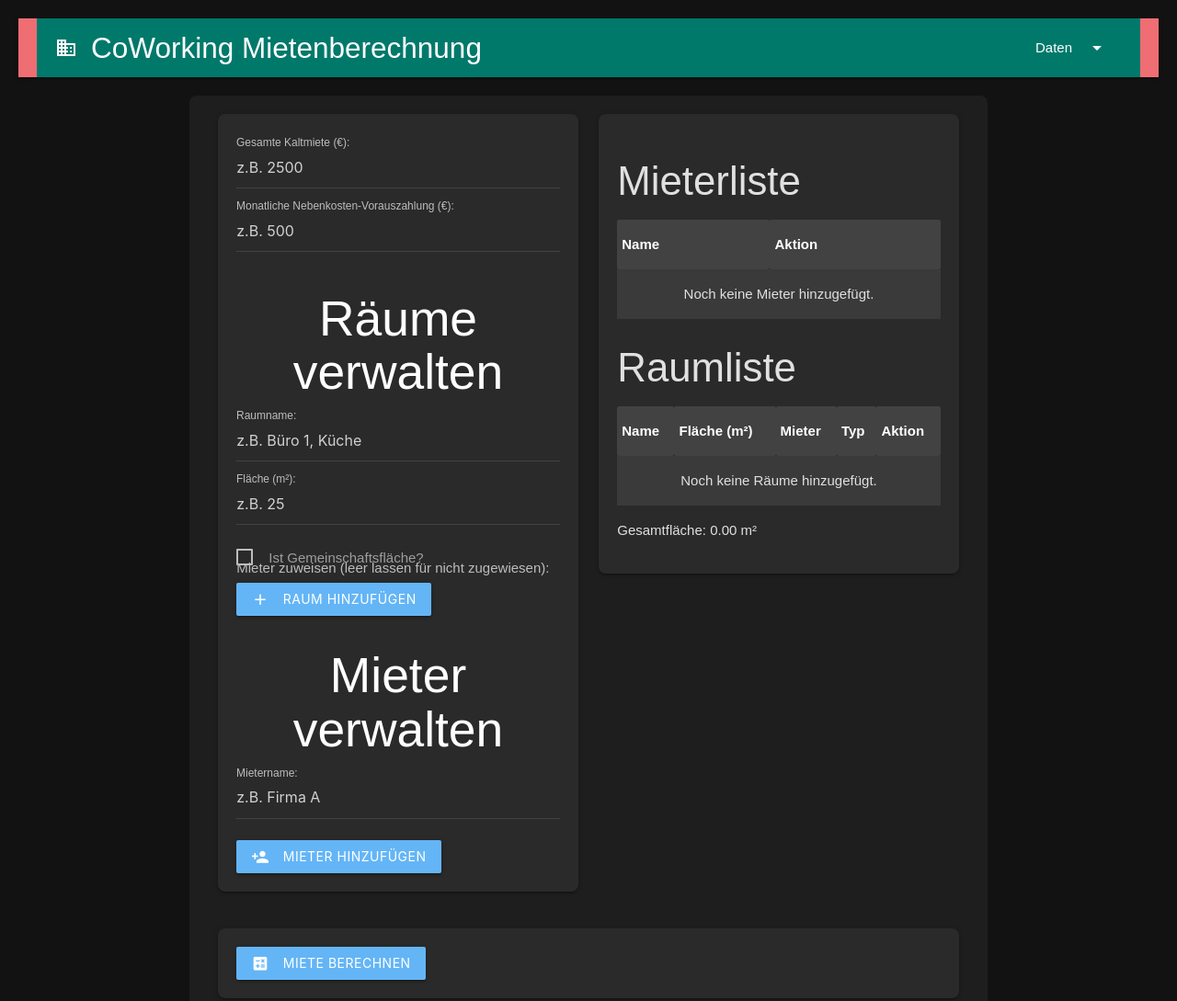
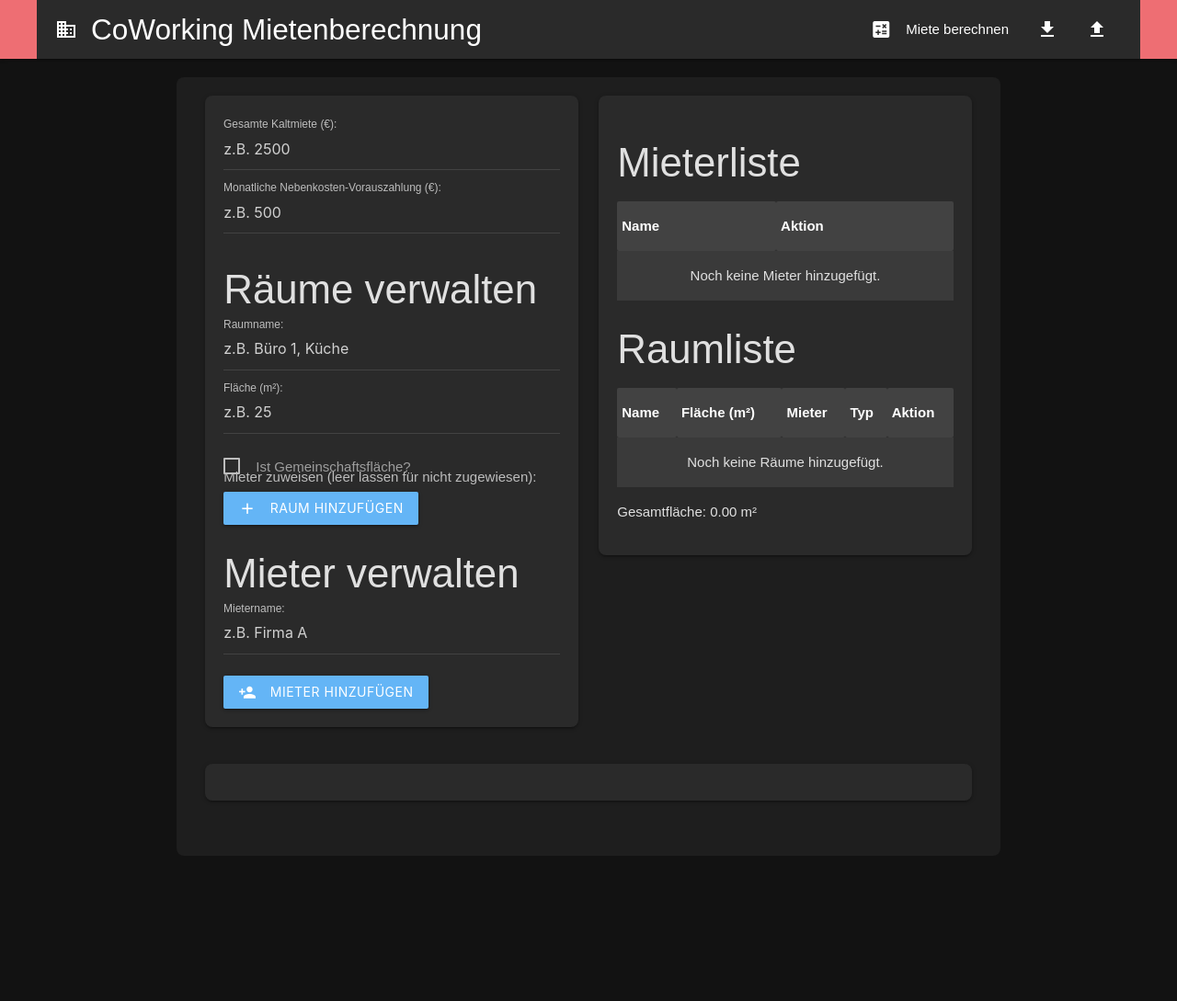
Before and after one commit to vitale-arbeitskultur/koleo_rent, a plain HTML site: page index.html in a window 1280 px wide. Shown: the whole page at 92% size. After the commit the page ends 951 px from the top, so only its background shows below. Drawn offline with nearby package versions, Linux system fonts and the light colour scheme.

Commit message:
menubar changed

```diff
--- a/index.html
+++ b/index.html
@@ -10,23 +10,24 @@
 </head>
 <body>
     <ul id="dropdown1" class="dropdown-content">
-        <li><a href="#!" id="exportDataBtn">Daten exportieren</a></li>
-        <li>
-            <div class="file-field input-field">
-                <div>
-                    <span>Daten importieren</span>
-                    <input type="file" id="importFile" accept=".json">
-                </div>
-                <div class="file-path-wrapper">
-                    <input class="file-path validate" type="text">
-                </div>
-            </div>
     </ul>
     <nav>
         <div class="nav-wrapper">
             <a href="#" class="brand-logo"><i class="material-icons">business</i>CoWorking Mietenberechnung</a>
             <ul id="nav-mobile" class="right hide-on-med-and-down">
-                <li><a class="dropdown-trigger" href="#!" data-target="dropdown1">Daten<i class="material-icons right">arrow_drop_down</i></a></li>
+                <li><a href="#!" id="calculateRentBtn"><i class="material-icons left">calculate</i>Miete berechnen</a></li>
+                <li><a href="#!" id="exportDataBtn" class="tooltipped" data-position="bottom" data-tooltip="Daten exportieren"><i class="material-icons left">file_download</i></a></li>
+                <li>
+                    <div class="file-field input-field tooltipped" data-position="bottom" data-tooltip="Daten importieren" style="margin-top: 0; margin-bottom: 0; height: auto;">
+                        <div style="height: 64px; display: flex; align-items: center;">
+                            <i class="material-icons left">file_upload</i>
+                            <input type="file" id="importFile" accept=".json">
+                        </div>
+                        <div class="file-path-wrapper" style="display: none;">
+                            <input class="file-path validate" type="text">
+                        </div>
+                    </div>
+                </li>
             </ul>
         </div>
     </nav>
@@ -45,7 +46,7 @@
                         <label for="utilities">Monatliche Nebenkosten-Vorauszahlung (€):</label>
                     </div>
 
-                    <h2>Räume verwalten</h2>
+                    <h3>Räume verwalten</h3>
                     <div id="addRoomForm">
                         <div class="input-field">
                             <input type="text" id="roomName" placeholder="z.B. Büro 1, Küche">
@@ -77,7 +78,7 @@
                         <button class="btn waves-effect waves-light red" id="cancelEditBtn" style="display:none;"><i class="material-icons left">cancel</i>Abbrechen</button>
                     </div>
 
-                    <h2>Mieter verwalten</h2>
+                    <h3>Mieter verwalten</h3>
                     <div id="tenantManagement">
                         <div class="input-field">
                             <input type="text" id="tenantNameInput" placeholder="z.B. Firma A">
@@ -130,7 +131,6 @@
         <div class="row">
             <div class="col s12">
                 <div class="section-box">
-                    <button class="btn waves-effect waves-light" id="calculateRentBtn"><i class="material-icons left">calculate</i>Miete berechnen</button>
                     <div id="results" style="display: none;">
                         <h2>Berechnungsergebnisse</h2>
                         <div id="calculationSummary"></div>
--- a/scripts/app.js
+++ b/scripts/app.js
@@ -15,7 +15,8 @@ document.addEventListener('DOMContentLoaded', () => {
     document.getElementById('saveRoomBtn').addEventListener('click', saveRoom);
     document.getElementById('cancelEditBtn').addEventListener('click', cancelEdit);
     document.getElementById('addTenantBtn').addEventListener('click', addTenant);
-    document.getElementById('calculateRentBtn').addEventListener('click', calculateRent); // Assuming you add an ID to the calculate button
+    document.getElementById('calculateRentBtn').addEventListener('click', calculateRent);
+    document.getElementById('exportDataBtn').addEventListener('click', exportData);
 
     // Event listeners for input changes to trigger recalculation
     totalColdRentInput.addEventListener('input', calculateRent);
--- a/styles.css
+++ b/styles.css
@@ -4,10 +4,12 @@ body {
     padding: 20px;
     background-color: #121212; /* Dark background */
     color: #e0e0e0; /* Light text */
+    margin: 0;
+    padding: 0;
 }
 
 .nav-wrapper {
-    background-color: #00796b; /* Rich green-blue */
+    background-color: #2a2a2a; /* Darker background for nav */
     padding: 0 20px; /* Add padding */
     max-width: 1200px; /* Match container width */
     margin: 0 auto; /* Center the navbar */
```
